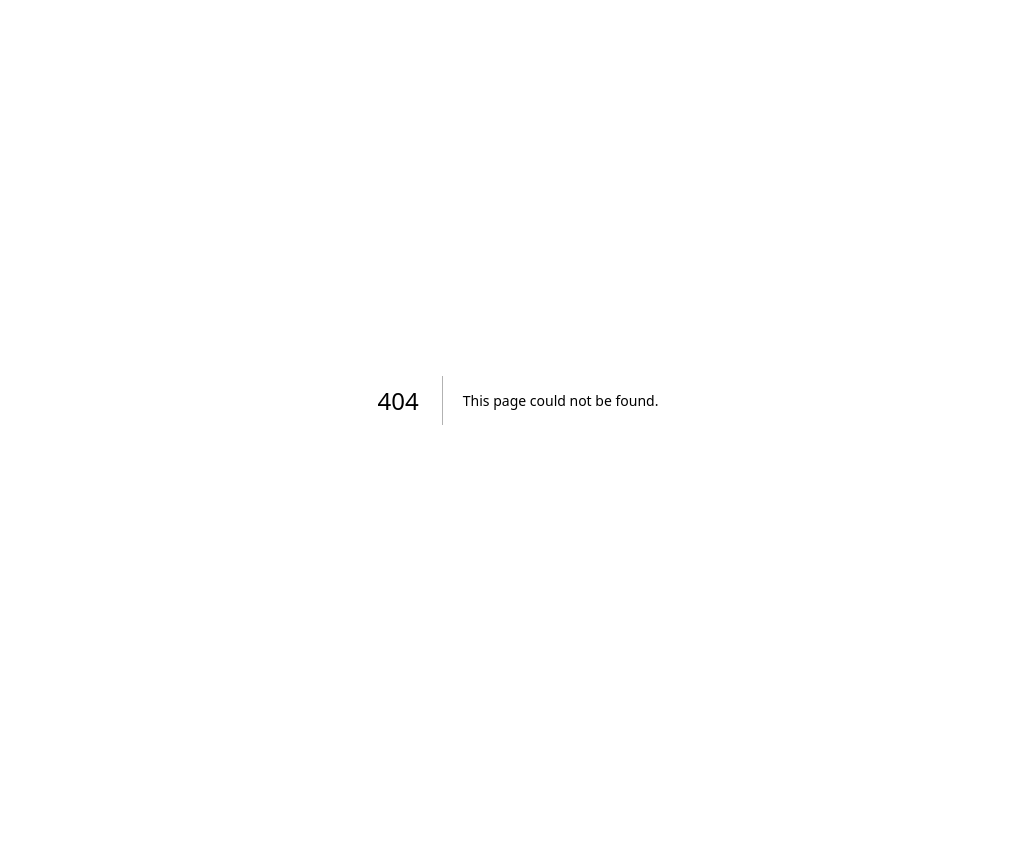
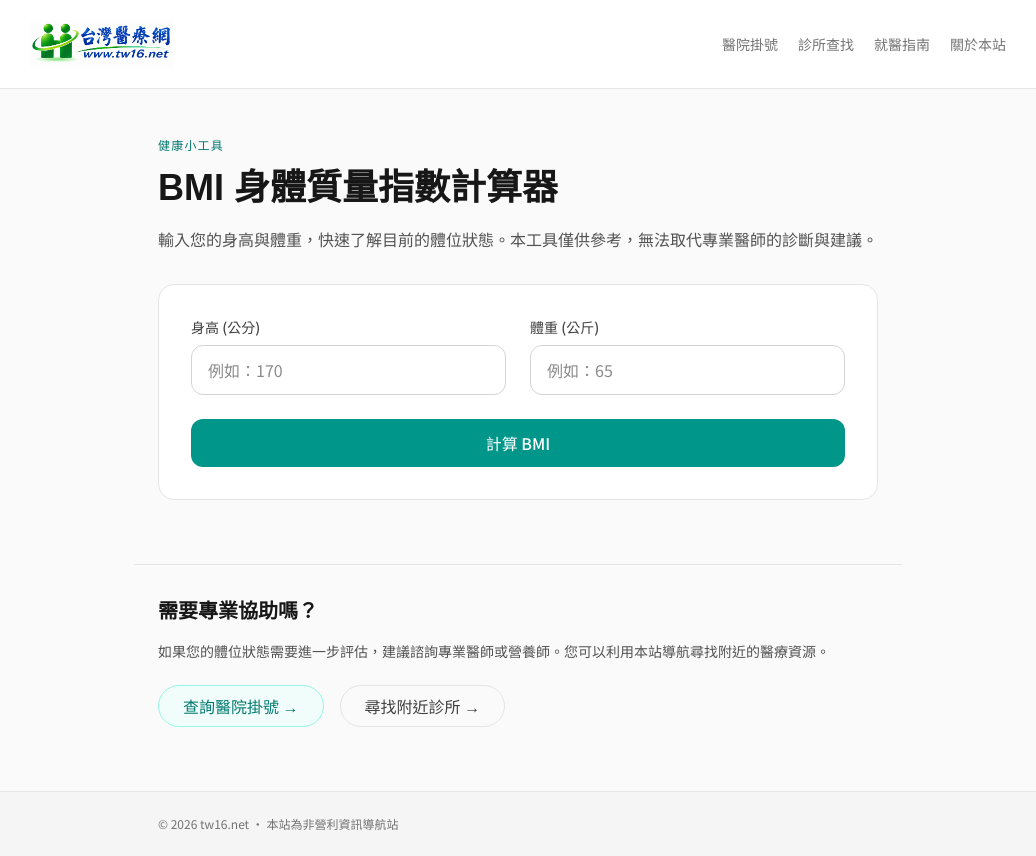
Before and after one commit to fix4c/tw16, a Next.js app: page /tools/bmi in a window 1280 px wide. Before the commit this address had no page. Shown: the whole page, without its empty margins (122-1158 px from the left). Before the commit the page ends 800 px from the top, so only its background shows below. Built offline with nearby package versions, Linux system fonts and the light colour scheme.

Commit message:
feat: 新增 BMI 計算器工具，提升網站實用性與 SEO 流量

```diff
--- a/app/about/page.tsx
+++ b/app/about/page.tsx
@@ -20,6 +20,7 @@ export default function AboutPage() {
           <nav className="flex items-center gap-4 md:gap-5">
             <Link href="/hospitals" className="text-sm text-neutral-500 hover:text-neutral-900 transition-colors">醫院掛號</Link>
             <Link href="/clinics" className="text-sm text-neutral-500 hover:text-neutral-900 transition-colors">診所查找</Link>
+            <Link href="/tools/bmi" className="text-sm text-neutral-500 hover:text-neutral-900 transition-colors">健康小工具</Link>
             <Link href="/guides" className="text-sm text-neutral-500 hover:text-neutral-900 transition-colors">就醫指南</Link>
             <Link href="/about" className="text-sm font-medium text-teal-700 transition-colors">關於本站</Link>
           </nav>
--- a/app/clinics/page.tsx
+++ b/app/clinics/page.tsx
@@ -64,6 +64,7 @@ export default function ClinicsPage() {
           <nav className="flex items-center gap-4 md:gap-5">
             <Link href="/hospitals" className="text-sm text-neutral-500 hover:text-neutral-900 transition-colors">醫院掛號</Link>
             <Link href="/clinics" className="text-sm font-medium text-teal-700 transition-colors">診所查找</Link>
+            <Link href="/tools/bmi" className="text-sm text-neutral-500 hover:text-neutral-900 transition-colors">健康小工具</Link>
             <Link href="/guides" className="text-sm text-neutral-500 hover:text-neutral-900 transition-colors">就醫指南</Link>
             <Link href="/about" className="text-sm text-neutral-500 hover:text-neutral-900 transition-colors">關於本站</Link>
           </nav>
--- a/app/hospitals/page.tsx
+++ b/app/hospitals/page.tsx
@@ -53,6 +53,7 @@ export default function HospitalsPage() {
           <nav className="flex items-center gap-4 md:gap-5">
             <Link href="/hospitals" className="text-sm font-medium text-teal-700 transition-colors">醫院掛號</Link>
             <Link href="/clinics" className="text-sm text-neutral-500 hover:text-neutral-900 transition-colors">診所查找</Link>
+            <Link href="/tools/bmi" className="text-sm text-neutral-500 hover:text-neutral-900 transition-colors">健康小工具</Link>
             <Link href="/guides" className="text-sm text-neutral-500 hover:text-neutral-900 transition-colors">就醫指南</Link>
             <Link href="/about" className="text-sm text-neutral-500 hover:text-neutral-900 transition-colors">關於本站</Link>
           </nav>
--- a/app/page.tsx
+++ b/app/page.tsx
@@ -83,6 +83,7 @@ export default function HomePage() {
           <nav className="flex items-center gap-5">
             <Link href="/hospitals" className="text-sm text-neutral-500 hover:text-neutral-900 transition-colors">醫院掛號</Link>
             <Link href="/clinics" className="text-sm text-neutral-500 hover:text-neutral-900 transition-colors">診所查找</Link>
+            <Link href="/tools/bmi" className="text-sm text-neutral-500 hover:text-neutral-900 transition-colors">健康小工具</Link>
             <Link href="/guides" className="text-sm text-neutral-500 hover:text-neutral-900 transition-colors">就醫指南</Link>
             <Link href="/about" className="text-sm text-neutral-500 hover:text-neutral-900 transition-colors">關於本站</Link>
           </nav>
@@ -159,6 +160,22 @@ export default function HomePage() {
         </div>
       </section>
 
+      {/* 健康小工具直達 */}
+      <section className="max-w-5xl mx-auto px-6 pb-12 w-full">
+        <div className="bg-teal-50 border border-teal-100 rounded-2xl p-6 flex items-center justify-between flex-wrap gap-4">
+          <div>
+            <h3 className="font-serif text-lg font-bold text-teal-900 mb-1">計算你的 BMI 身體質量指數</h3>
+            <p className="text-sm text-teal-700">輸入身高體重，快速了解目前的體位狀態。</p>
+          </div>
+          <Link
+            href="/tools/bmi"
+            className="px-5 py-2.5 bg-teal-600 text-white text-sm font-medium rounded-full hover:bg-teal-700 transition-colors whitespace-nowrap"
+          >
+            立即計算 →
+          </Link>
+        </div>
+      </section>
+
       {/* 內容底部矩形廣告 */}
       <section className="max-w-5xl mx-auto px-6 pb-12 w-full">
         <AdPlaceholder type="box" />
--- /dev/null
+++ b/app/tools/bmi/page.tsx
@@ -0,0 +1,142 @@
+"use client";
+
+import { useState } from "react";
+import Link from "next/link";
+
+export default function BmiCalculatorPage() {
+  const [height, setHeight] = useState("");
+  const [weight, setWeight] = useState("");
+  const [bmi, setBmi] = useState<number | null>(null);
+  const [status, setStatus] = useState("");
+  const [statusColor, setStatusColor] = useState("");
+
+  const calculateBmi = (e: React.FormEvent) => {
+    e.preventDefault();
+    const h = parseFloat(height) / 100; // 公分轉公尺
+    const w = parseFloat(weight);
+
+    if (!h || !w || h <= 0 || w <= 0) return;
+
+    const result = w / (h * h);
+    const roundedResult = parseFloat(result.toFixed(1));
+    setBmi(roundedResult);
+
+    // 台灣衛福部標準：18.5 <= BMI < 24 為正常
+    if (roundedResult < 18.5) {
+      setStatus("體重過輕");
+      setStatusColor("text-blue-600 bg-blue-50 border-blue-200");
+    } else if (roundedResult >= 18.5 && roundedResult < 24) {
+      setStatus("健康體位");
+      setStatusColor("text-teal-600 bg-teal-50 border-teal-200");
+    } else if (roundedResult >= 24 && roundedResult < 27) {
+      setStatus("體重過重");
+      setStatusColor("text-amber-600 bg-amber-50 border-amber-200");
+    } else {
+      setStatus("肥胖");
+      setStatusColor("text-red-600 bg-red-50 border-red-200");
+    }
+  };
+
+  return (
+    <main className="min-h-screen flex flex-col">
+      <header className="border-b border-neutral-200 bg-white">
+        <div className="max-w-5xl mx-auto px-6 py-5 flex items-center justify-between">
+          <Link href="/" className="flex items-center gap-2">
+            <img src="/logo.png" alt="台灣醫療網" className="h-10 md:h-12 w-auto object-contain" />
+          </Link>
+          <nav className="flex items-center gap-4 md:gap-5">
+            <Link href="/hospitals" className="text-sm text-neutral-500 hover:text-neutral-900 transition-colors">醫院掛號</Link>
+            <Link href="/clinics" className="text-sm text-neutral-500 hover:text-neutral-900 transition-colors">診所查找</Link>
+            <Link href="/guides" className="text-sm text-neutral-500 hover:text-neutral-900 transition-colors">就醫指南</Link>
+            <Link href="/about" className="text-sm text-neutral-500 hover:text-neutral-900 transition-colors">關於本站</Link>
+          </nav>
+        </div>
+      </header>
+
+      <section className="max-w-3xl mx-auto px-6 pt-12 pb-8 w-full">
+        <p className="text-xs font-medium tracking-widest text-teal-700 mb-3">健康小工具</p>
+        <h1 className="font-serif text-3xl md:text-4xl font-bold text-neutral-900 leading-tight mb-4">
+          BMI 身體質量指數計算器
+        </h1>
+        <p className="text-neutral-600 leading-relaxed">
+          輸入您的身高與體重，快速了解目前的體位狀態。本工具僅供參考，無法取代專業醫師的診斷與建議。
+        </p>
+      </section>
+
+      <section className="max-w-3xl mx-auto px-6 pb-16 w-full">
+        <div className="bg-white border border-neutral-200 rounded-2xl p-6 md:p-8">
+          <form onSubmit={calculateBmi} className="space-y-6">
+            <div className="grid md:grid-cols-2 gap-6">
+              <div>
+                <label className="block text-sm font-medium text-neutral-700 mb-2">身高 (公分)</label>
+                <input
+                  type="number"
+                  value={height}
+                  onChange={(e) => setHeight(e.target.value)}
+                  placeholder="例如：170"
+                  className="w-full px-4 py-3 border border-neutral-300 rounded-xl focus:outline-none focus:border-teal-500 focus:ring-1 focus:ring-teal-500 transition-colors"
+                  required
+                />
+              </div>
+              <div>
+                <label className="block text-sm font-medium text-neutral-700 mb-2">體重 (公斤)</label>
+                <input
+                  type="number"
+                  value={weight}
+                  onChange={(e) => setWeight(e.target.value)}
+                  placeholder="例如：65"
+                  className="w-full px-4 py-3 border border-neutral-300 rounded-xl focus:outline-none focus:border-teal-500 focus:ring-1 focus:ring-teal-500 transition-colors"
+                  required
+                />
+              </div>
+            </div>
+            <button
+              type="submit"
+              className="w-full py-3 bg-teal-600 text-white font-medium rounded-xl hover:bg-teal-700 transition-colors"
+            >
+              計算 BMI
+            </button>
+          </form>
+
+          {bmi !== null && (
+            <div className="mt-8 pt-8 border-t border-neutral-100">
+              <h3 className="text-center text-sm text-neutral-500 mb-2">您的 BMI 數值</h3>
+              <div className="text-center text-5xl font-bold text-neutral-900 mb-4">{bmi}</div>
+              <div className={`mx-auto w-fit px-6 py-2 rounded-full border text-sm font-medium ${statusColor}`}>
+                {status}
+              </div>
+            </div>
+          )}
+        </div>
+      </section>
+
+      {/* 導流區塊 */}
+      <section className="max-w-3xl mx-auto px-6 pb-16 w-full border-t border-neutral-200 pt-8">
+        <h2 className="font-serif text-xl font-semibold text-neutral-900 mb-4">需要專業協助嗎？</h2>
+        <p className="text-neutral-600 mb-6 text-sm">
+          如果您的體位狀態需要進一步評估，建議諮詢專業醫師或營養師。您可以利用本站導航尋找附近的醫療資源。
+        </p>
+        <div className="flex flex-wrap gap-4">
+          <Link
+            href="/hospitals"
+            className="inline-flex items-center justify-center px-6 py-2 bg-teal-50 text-teal-700 font-medium rounded-full border border-teal-200 hover:bg-teal-100 transition-colors"
+          >
+            查詢醫院掛號 →
+          </Link>
+          <Link
+            href="/clinics"
+            className="inline-flex items-center justify-center px-6 py-2 bg-neutral-50 text-neutral-700 font-medium rounded-full border border-neutral-200 hover:bg-neutral-100 transition-colors"
+          >
+            尋找附近診所 →
+          </Link>
+        </div>
+      </section>
+
+      <footer className="border-t border-neutral-200 bg-neutral-100 mt-auto">
+        <div className="max-w-3xl mx-auto px-6 py-6 text-xs text-neutral-500">
+          <p>© {new Date().getFullYear()} tw16.net · 本站為非營利資訊導航站</p>
+        </div>
+      </footer>
+    </main>
+  );
+}
```
